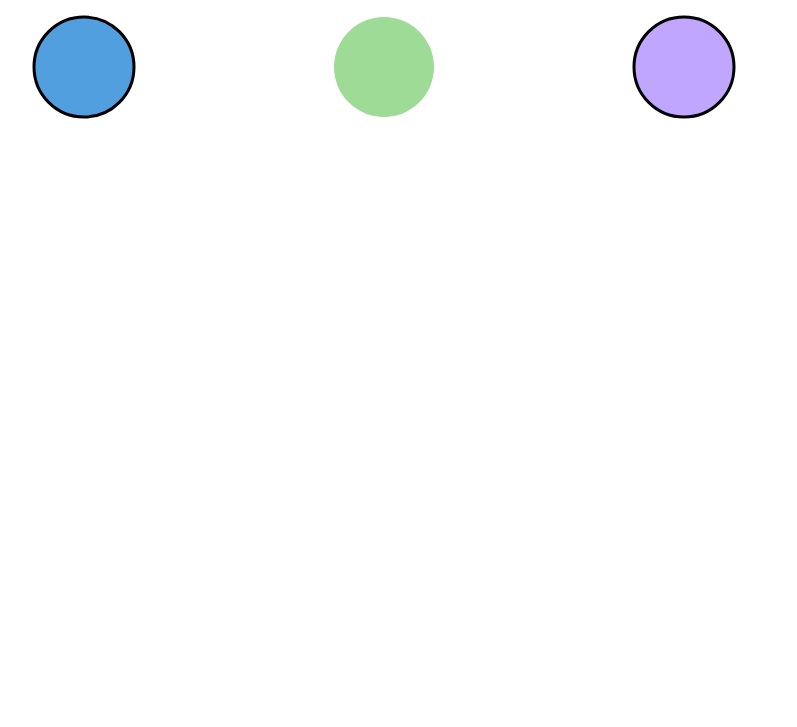
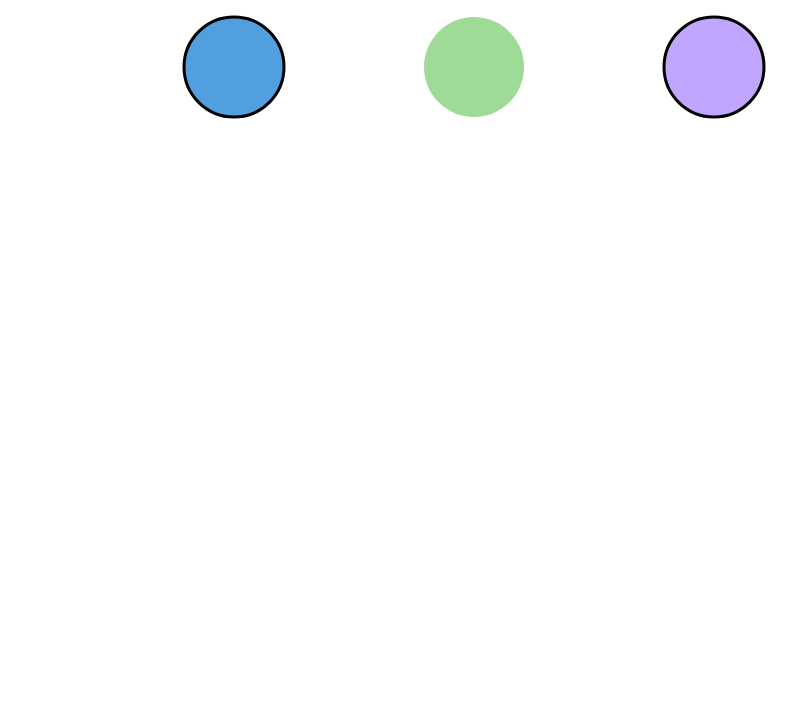
Before and after one commit to DS4200-S22/hw-04-hw-04-bayden-and-haleluya, a plain HTML site: page index.html in a window 1280 px wide. Shown: the part 73-800 px from the top of the page, without its empty margins (166-963 px from the left). Drawn offline with Linux system fonts and the light colour scheme.

Commit message:
center circle + circle3

```diff
--- a/index.html
+++ b/index.html
@@ -12,16 +12,16 @@
     <h1>Event Handling</h1>
 
     <div class="circles">
-        <svg>
-            <circle cx="60" cy="60" r="50" fill="rgb(81, 159, 223)"
+        <svg width="240" height="120">
+            <circle cx="120" cy="60" r="50" fill="rgb(81, 159, 223)"
             stroke="black" stroke-width="3"></circle>
         </svg>
-        <svg>
-            <circle cx="60" cy="60" r="50" fill="rgb(158, 219, 150)"></circle>
+        <svg width="240" height="120">
+            <circle cx="120" cy="60" r="50" fill="rgb(158, 219, 150)"></circle>
         </svg>
-        <svg>
-            <circle cx="60" cy="60" r="50" fill="rgb(193, 166, 255)"
-            stroke="black" stroke-width="3"></circle>
+        <svg width="240" height="120">
+            <circle id="circle3" cx="120" cy="60" r="50" fill="rgb(193, 166, 255)"
+            stroke="black" stroke-width="3" onclick="disappearAppear()"></circle>
         </svg>
     </div>
     <script src="main.js"></script>
--- a/main.js
+++ b/main.js
@@ -0,0 +1,8 @@
+function disappearAppear() {
+    var element = document.getElementById("circle3");
+    if (element.style.opacity == 0) {
+        element.style.opacity = 1;
+    } else {
+        element.style.opacity = 0;
+    }
+}
```
